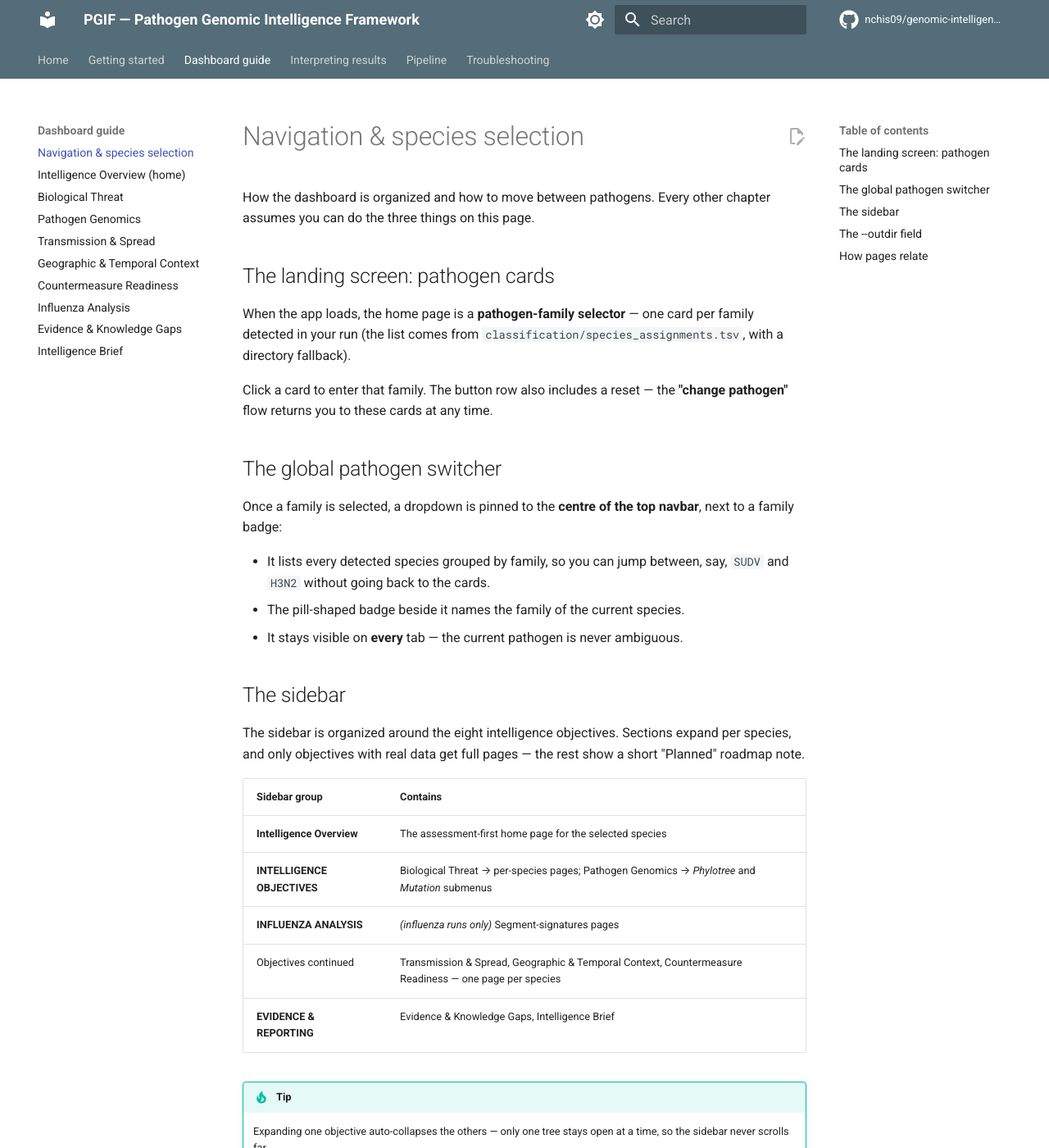
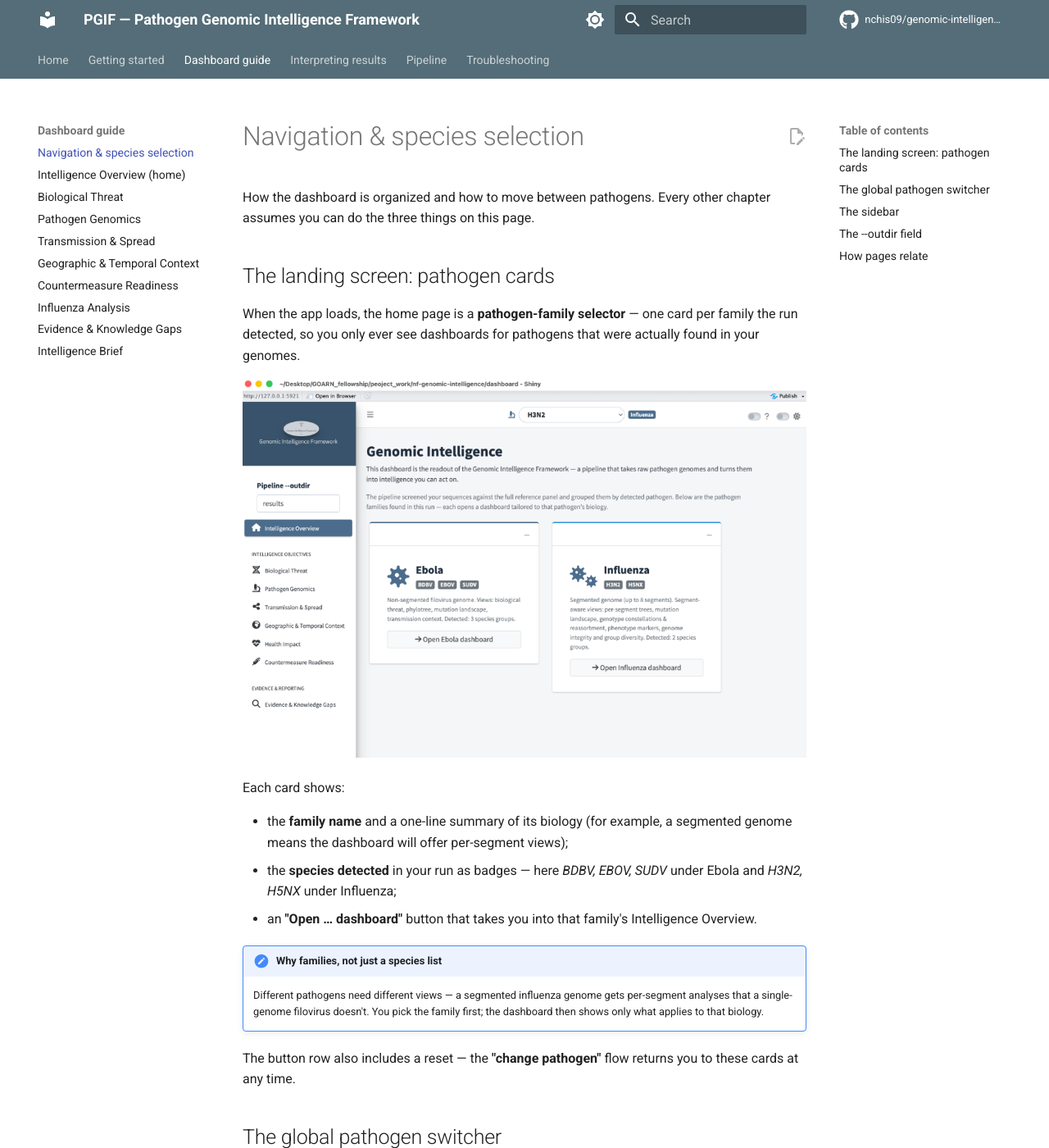
Before and after one commit to nchis09/genomic-intelligence, an MkDocs documentation site: the page built from docs/dashboard/navigation.md, in a window 1280 px wide and 1400 px high. Shown: the whole window at 82% size. Built offline with MkDocs 1.6.1 and Material for MkDocs 9.7.7, drawn with Linux system fonts in a browser that asks for light colours; comment, search, counter and statistics services are not loaded.

Commit message:
Add pathogen-family landing screenshot to navigation guide
Explains the Ebola/Influenza family cards, detected-species badges,
and why selection happens per family (per-segment views for influenza).

```diff
--- a/docs/dashboard/navigation.md
+++ b/docs/dashboard/navigation.md
@@ -6,13 +6,28 @@ chapter assumes you can do the three things on this page.
 ## The landing screen: pathogen cards
 
 When the app loads, the home page is a **pathogen-family selector** — one
-card per family detected in your run (the list comes from
-`classification/species_assignments.tsv`, with a directory fallback).
+card per family the run detected, so you only ever see dashboards for
+pathogens that were actually found in your genomes.
 
-<!-- screenshot: images/navigation/02-family-cards.png — landing page with Ebola / Influenza cards -->
+![Pathogen-family landing page: Ebola and Influenza cards](../images/navigation/02-family-cards.png)
 
-Click a card to enter that family. The button row also includes a reset —
-the **"change pathogen"** flow returns you to these cards at any time.
+Each card shows:
+
+- the **family name** and a one-line summary of its biology (for example,
+  a segmented genome means the dashboard will offer per-segment views);
+- the **species detected** in your run as badges — here *BDBV, EBOV, SUDV*
+  under Ebola and *H3N2, H5NX* under Influenza;
+- an **"Open … dashboard"** button that takes you into that family's
+  Intelligence Overview.
+
+!!! note "Why families, not just a species list"
+    Different pathogens need different views — a segmented influenza genome
+    gets per-segment analyses that a single-genome filovirus doesn't. You
+    pick the family first; the dashboard then shows only what applies to
+    that biology.
+
+The button row also includes a reset — the **"change pathogen"** flow
+returns you to these cards at any time.
 
 ## The global pathogen switcher
 
```
Also changed, not shown: docs/images/navigation/02-family-cards.png (added).
